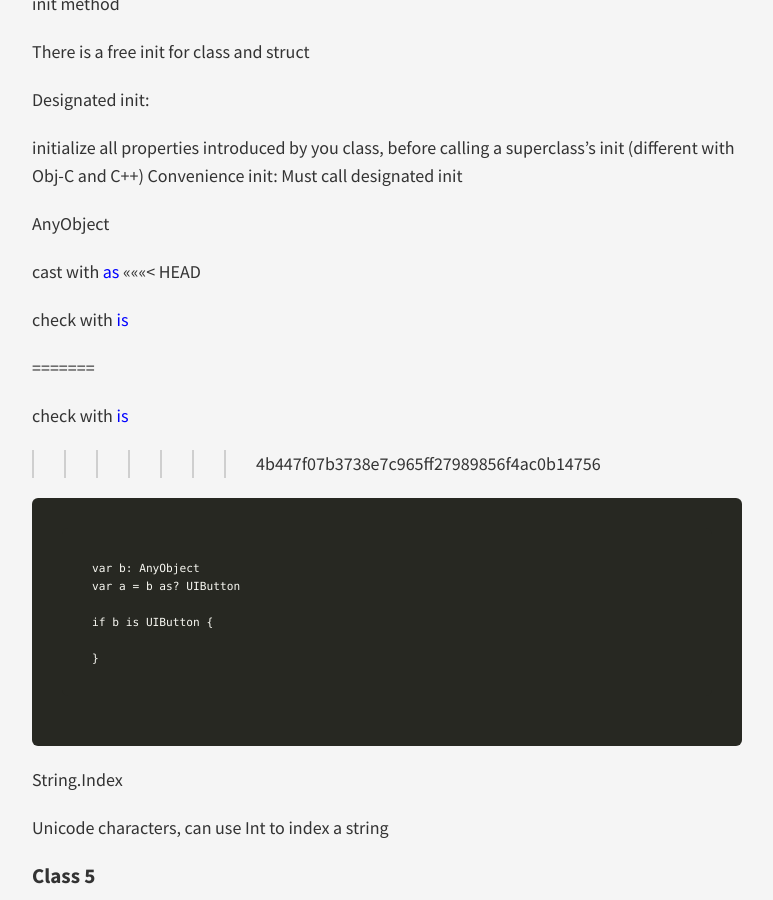
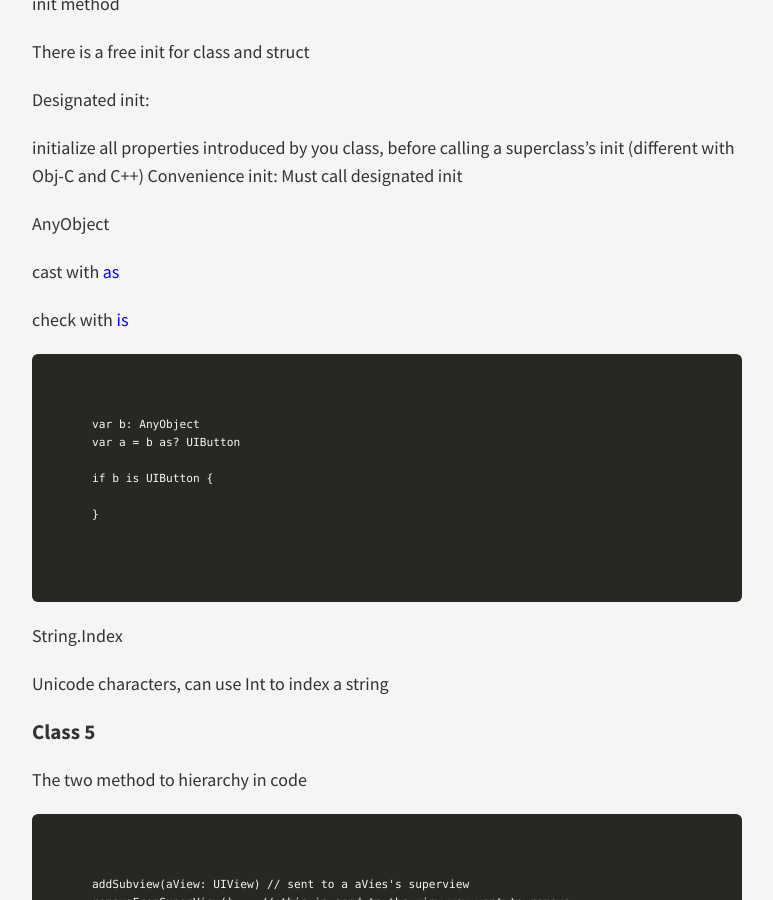
Before and after one commit to Gnodnate/gnod_doc, a Jekyll site: the page built from _posts/2015-04-08-Stanford-CS193p-note.md, in a window 1280 px wide and 900 px high, scrolled down 1128 px. Shown: the whole window, without its empty margins (253-1026 px from the left). Built offline with Jekyll 4.4.1, drawn with Linux system fonts in a browser that asks for light colours; nearby versions of some CDN libraries; Markdown is read by kramdown in place of the engine named in the settings.

Commit message:
remove merge info

````diff
--- a/_posts/2015-04-08-Stanford-CS193p-note.md
+++ b/_posts/2015-04-08-Stanford-CS193p-note.md
@@ -42,14 +42,8 @@ Designated init:
 AnyObject
 
 cast with <font color="blue">as </font>
-<<<<<<< HEAD
 
 check with <font color="blue">is</font>
-
-=======
-
-check with <font color="blue">is</font>
->>>>>>> 4b447f07b3738e7c965ff27989856f4ac0b14756
 
 ```
 var b: AnyObject
````
